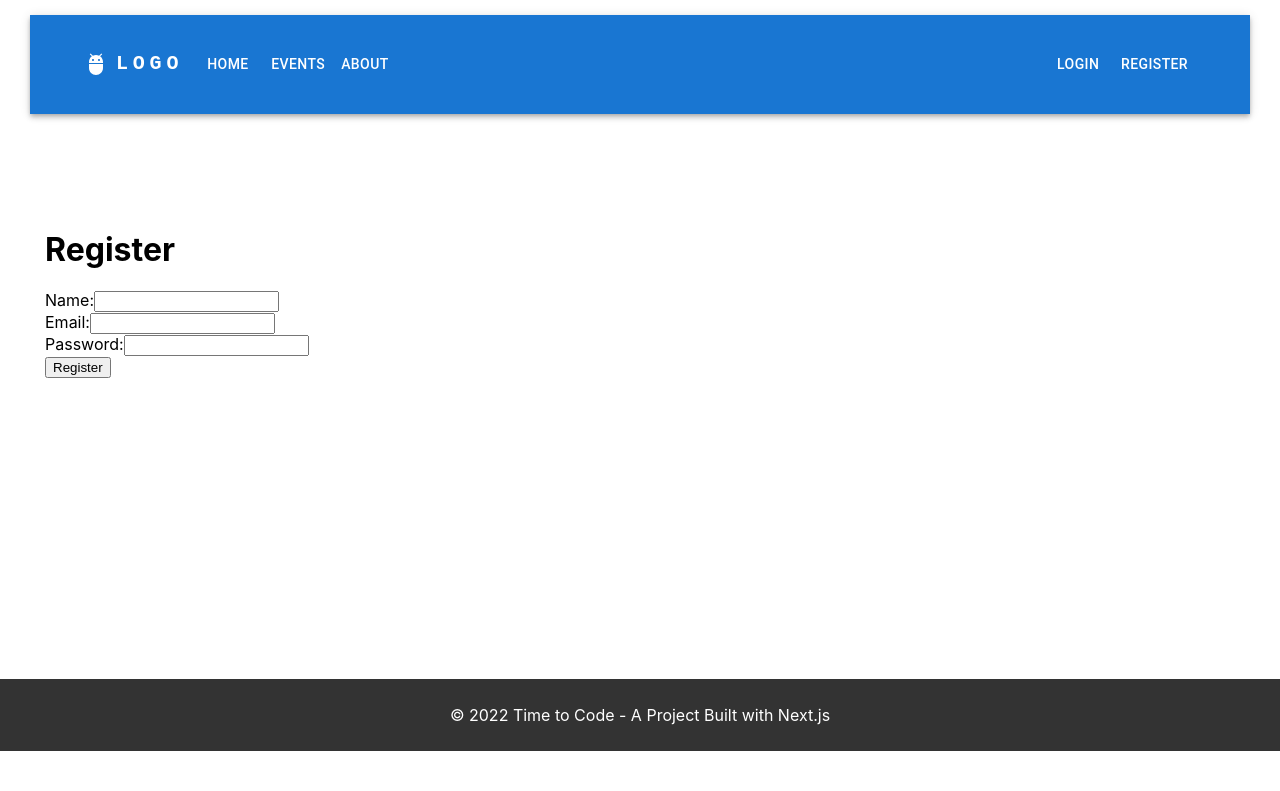
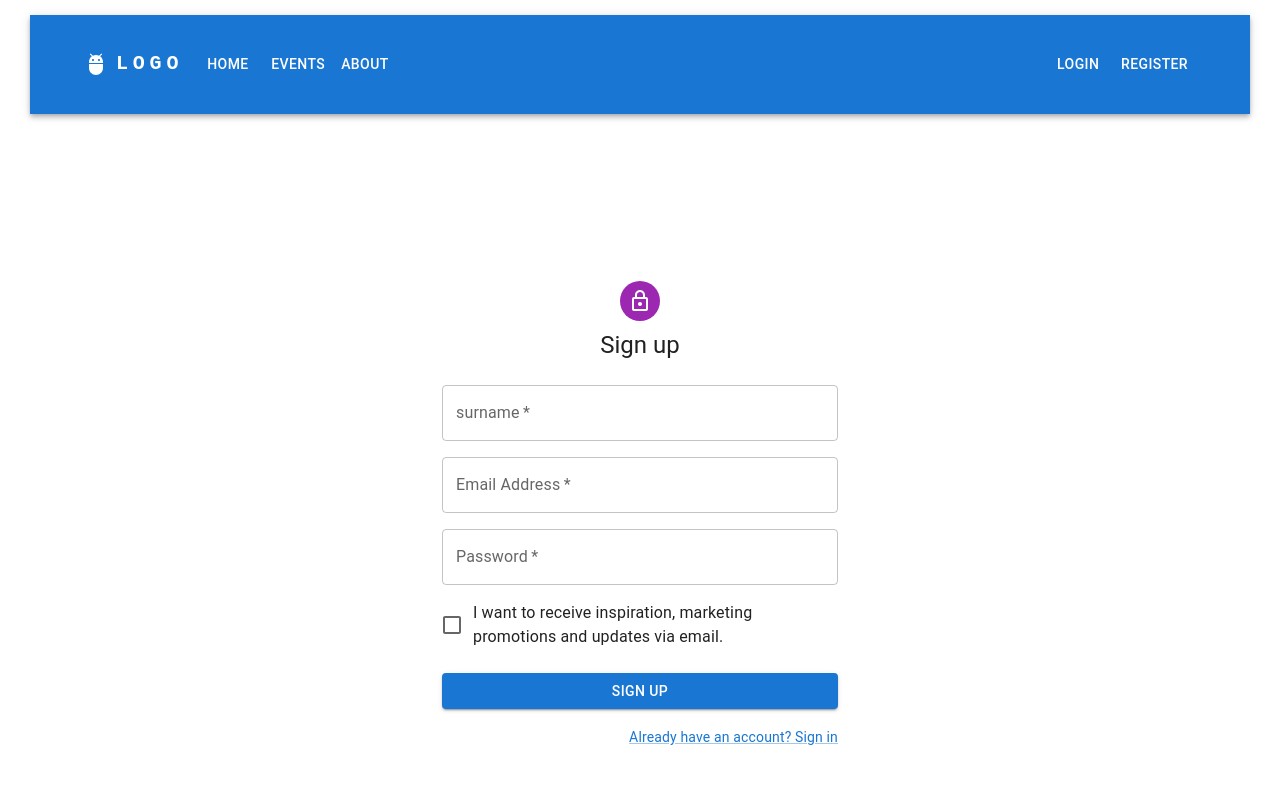
Before and after one commit to emmanuel-cabassot/assodev_nextjs, a Next.js app: page /auth/register in a window 1280 px wide. Shown: the top 791 px of the page. Built offline with nearby package versions, Linux system fonts and the light colour scheme.

Commit message:
login register ok

```diff
--- a/src/components/auth/auth-register-form.tsx
+++ b/src/components/auth/auth-register-form.tsx
@@ -1,55 +1,183 @@
-import React, { useState } from 'react';
+// import React, { useState } from 'react';
+// import { AuthContext } from '../../context/authContext';
+// import { useContext } from 'react';
+
+// export default function AuthRegisterForm() {
+//     const [name, setName] = useState('');
+//     const [email, setEmail] = useState('');
+//     const [password, setPassword] = useState('');
+//     const { register } = useContext(AuthContext);
+
+//     function handleSubmit(event: any) {
+//         console.log('on passe dans le submit')
+//         event.preventDefault()
+
+//         const data = {
+//             surname: event.target.name.value,
+//             email: event.target.email.value,
+//             password: event.target.password.value
+//         }
+
+//         register(data)
+//     }
+//     return (
+//         <main>
+//             <h1>Register</h1>
+//             <form onSubmit={handleSubmit}>
+//                 <label htmlFor="name">Name:</label>
+//                 <input
+//                     type="text"
+//                     id="name"
+//                     value={name}
+//                     onChange={event => setName(event.target.value)}
+//                 />
+//                 <br />
+//                 <label htmlFor="email">Email:</label>
+//                 <input
+//                     type="email"
+//                     id="email"
+//                     value={email}
+//                     onChange={event => setEmail(event.target.value)}
+//                 />
+//                 <br />
+//                 <label htmlFor="password">Password:</label>
+//                 <input
+//                     type="password"
+//                     id="password"
+//                     value={password}
+//                     onChange={event => setPassword(event.target.value)}
+//                 />
+//                 <br />
+//                 <button type="submit">Register</button>
+//             </form>
+//         </main>
+//     );
+// }
+
 import { AuthContext } from '../../context/authContext';
 import { useContext } from 'react';
+import * as React from 'react';
+import Avatar from '@mui/material/Avatar';
+import Button from '@mui/material/Button';
+import CssBaseline from '@mui/material/CssBaseline';
+import TextField from '@mui/material/TextField';
+import FormControlLabel from '@mui/material/FormControlLabel';
+import Checkbox from '@mui/material/Checkbox';
+import Link from '@mui/material/Link';
+import Grid from '@mui/material/Grid';
+import Box from '@mui/material/Box';
+import LockOutlinedIcon from '@mui/icons-material/LockOutlined';
+import Typography from '@mui/material/Typography';
+import Container from '@mui/material/Container';
+import { createTheme, ThemeProvider } from '@mui/material/styles';
 
-export default function AuthRegisterForm() {
-    const [name, setName] = useState('');
-    const [email, setEmail] = useState('');
-    const [password, setPassword] = useState('');
-    const { register } = useContext(AuthContext);
-
-    function handleSubmit(event: any) {
-        console.log('on passe dans le submit')
-        event.preventDefault()
-
-        const data = {
-            surname: event.target.name.value,
-            email: event.target.email.value,
-            password: event.target.password.value
+function Copyright(props: any) {
+    return (
+        <Typography variant="body2" color="text.secondary" align="center" {...props}>
+            {'Copyright © '}
+            <Link color="inherit" href="https://mui.com/">
+                Your Website
+            </Link>{' '}
+            {new Date().getFullYear()}
+            {'.'}
+        </Typography>
+    );
 }
 
-        register(data)
-    }
+const theme = createTheme();
+
+export default function SignUp() {
+
+    const { register } = useContext(AuthContext);
+    const handleSubmit = (event: React.FormEvent<HTMLFormElement>) => {
+        event.preventDefault();
+        const data = new FormData(event.currentTarget);
+        const dataRegister = ({
+            surname: data.get('surname'),
+            email: data.get('email'),
+            password: data.get('password'),
+        });
+        register(dataRegister);
+    };
+
     return (
-        <main>
-            <h1>Register</h1>
-            <form onSubmit={handleSubmit}>
-                <label htmlFor="name">Name:</label>
-                <input
-                    type="text"
-                    id="name"
-                    value={name}
-                    onChange={event => setName(event.target.value)}
+        <ThemeProvider theme={theme}>
+            <Container component="main" maxWidth="xs">
+                <CssBaseline />
+                <Box
+                    sx={{
+                        marginTop: 8,
+                        display: 'flex',
+                        flexDirection: 'column',
+                        alignItems: 'center',
+                    }}
+                >
+                    <Avatar sx={{ m: 1, bgcolor: 'secondary.main' }}>
+                        <LockOutlinedIcon />
+                    </Avatar>
+                    <Typography component="h1" variant="h5">
+                        Sign up
+                    </Typography>
+                    <Box component="form" noValidate onSubmit={handleSubmit} sx={{ mt: 3 }}>
+                        <Grid container spacing={2}>
+
+                            <Grid item xs={12}>
+                                <TextField
+                                    required
+                                    fullWidth
+                                    id="surname"
+                                    label="surname"
+                                    name="surname"
+                                    autoComplete="family-name"
                                 />
-                <br />
-                <label htmlFor="email">Email:</label>
-                <input
-                    type="email"
+                            </Grid>
+                            <Grid item xs={12}>
+                                <TextField
+                                    required
+                                    fullWidth
                                     id="email"
-                    value={email}
-                    onChange={event => setEmail(event.target.value)}
+                                    label="Email Address"
+                                    name="email"
+                                    autoComplete="email"
                                 />
-                <br />
-                <label htmlFor="password">Password:</label>
-                <input
+                            </Grid>
+                            <Grid item xs={12}>
+                                <TextField
+                                    required
+                                    fullWidth
+                                    name="password"
+                                    label="Password"
                                     type="password"
                                     id="password"
-                    value={password}
-                    onChange={event => setPassword(event.target.value)}
+                                    autoComplete="new-password"
                                 />
-                <br />
-                <button type="submit">Register</button>
-            </form>
-        </main>
+                            </Grid>
+                            <Grid item xs={12}>
+                                <FormControlLabel
+                                    control={<Checkbox value="allowExtraEmails" color="primary" />}
+                                    label="I want to receive inspiration, marketing promotions and updates via email."
+                                />
+                            </Grid>
+                        </Grid>
+                        <Button
+                            type="submit"
+                            fullWidth
+                            variant="contained"
+                            sx={{ mt: 3, mb: 2 }}
+                        >
+                            Sign Up
+                        </Button>
+                        <Grid container justifyContent="flex-end">
+                            <Grid item>
+                                <Link href="#" variant="body2">
+                                    Already have an account? Sign in
+                                </Link>
+                            </Grid>
+                        </Grid>
+                    </Box>
+                </Box>
+                <Copyright sx={{ mt: 5 }} />
+            </Container>
+        </ThemeProvider>
     );
 }
--- a/src/components/header/Header.tsx
+++ b/src/components/header/Header.tsx
@@ -17,9 +17,9 @@
 import AdbIcon from '@mui/icons-material/Adb';
 const urlApiNest = process.env.NEXT_PUBLIC_NEXT_APP_API_URL;
 
-const pages = [{ name: 'home', url: '/' }, { name: 'Events', url: '/events' }, { name: 'About', url: '/about-us' },]
-const userConnected = [{ name: 'Profile', url: '/profile' }];
-const userNotConnected = [{ name: 'Login', url: '/auth/login' }, { name: 'Register', url: '/auth/register' }];
+const pages = [{ id: 1, name: 'home', url: '/' }, { id: 2, name: 'Events', url: '/events' }, { id: 3, name: 'About', url: '/about-us' },]
+const userConnected = [{ id: 11, name: 'Profile', url: '/profile' }];
+const userNotConnected = [{ id:21, name: 'Login', url: '/auth/login' }, { id: 22, name: 'Register', url: '/auth/register' }];
 
 export const Header = () => {
   const [anchorElNav, setAnchorElNav] = useState<null | HTMLElement>(null);
@@ -109,8 +109,8 @@
                 }}
               >
                 {pages.map((page) => (
-                  <Link href={page.url} passHref legacyBehavior>
-                    <MenuItem key={page.name} onClick={handleCloseNavMenu}>
+                  <Link key={page.id +1} href={page.url} passHref legacyBehavior>
+                    <MenuItem key={page.name + 1} onClick={handleCloseNavMenu}>
                       <Typography textAlign="center">{page.name}</Typography>
                     </MenuItem>
                   </Link>
@@ -138,7 +138,7 @@
             </Typography>
             <Box sx={{ flexGrow: 1, display: { xs: 'none', md: 'flex' } }}>
               {pages.map((page) => (
-                <Link href={page.url} passHref legacyBehavior>
+                <Link key={page.id} href={page.url} passHref legacyBehavior>
                   <Button
                     key={page.name}
                     onClick={handleCloseNavMenu}
@@ -179,7 +179,7 @@
                     onClose={handleCloseUserMenu}
                   >
                     {userConnected.map((setting) => (
-                      <Link href={setting.url} passHref legacyBehavior>
+                      <Link key={setting.id} href={setting.url} passHref legacyBehavior>
                         <MenuItem key={setting.name} onClick={handleCloseUserMenu}>
                           <Typography textAlign="center">{setting.name}</Typography>
                         </MenuItem>
@@ -193,7 +193,7 @@
               ) : (
                 <>
                   {userNotConnected.map((setting) => (
-                    <Link href={setting.url} passHref legacyBehavior>
+                    <Link key={setting.id} href={setting.url} passHref legacyBehavior>
                       <Button
                         key={setting.name}
                         sx={{ my: 2, color: 'white', display: 'block' }}
```
Also changed, not shown: src/components/auth/auth-login-form.tsx (+101 -34 lines). Lines whose indentation alone changed are shown as unchanged.
